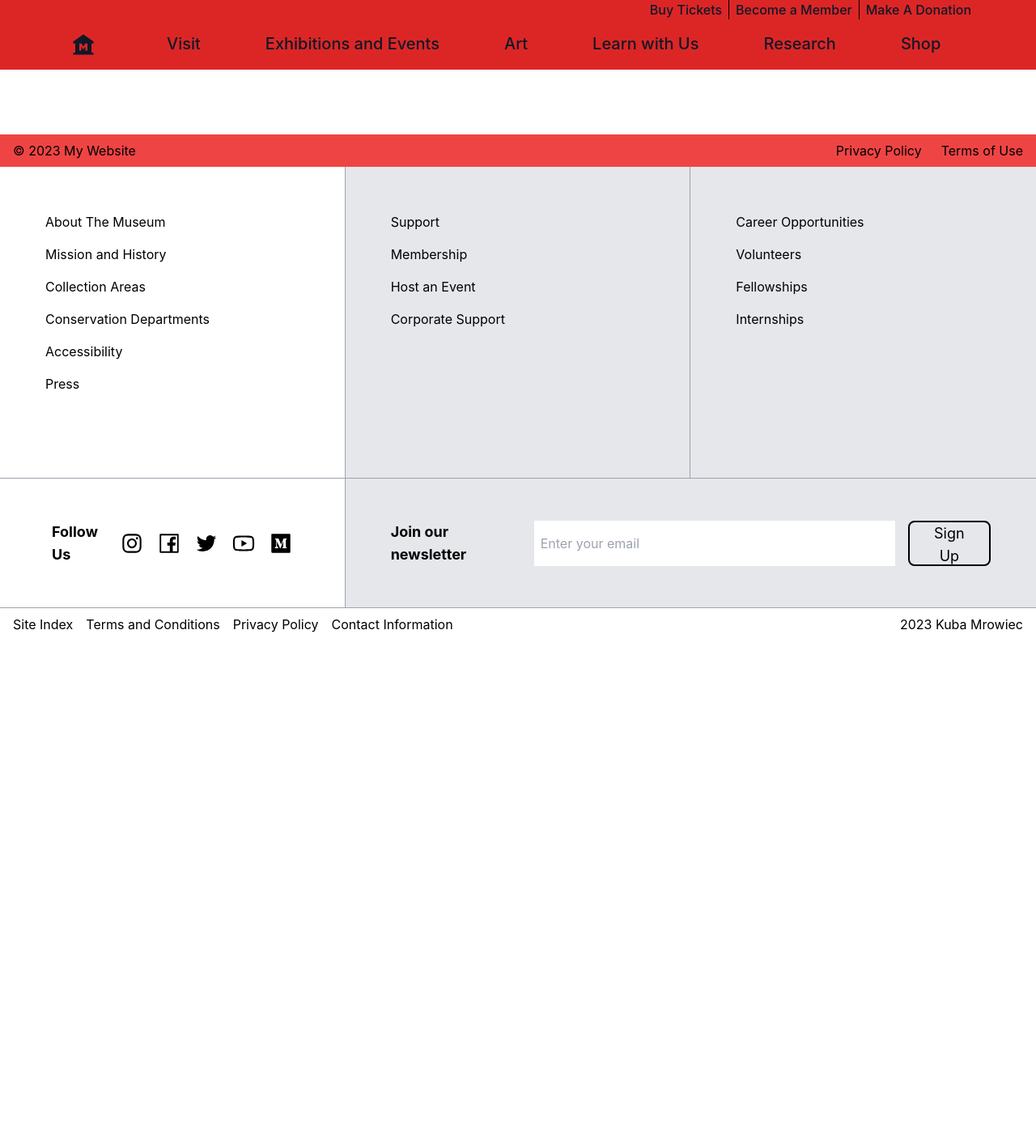
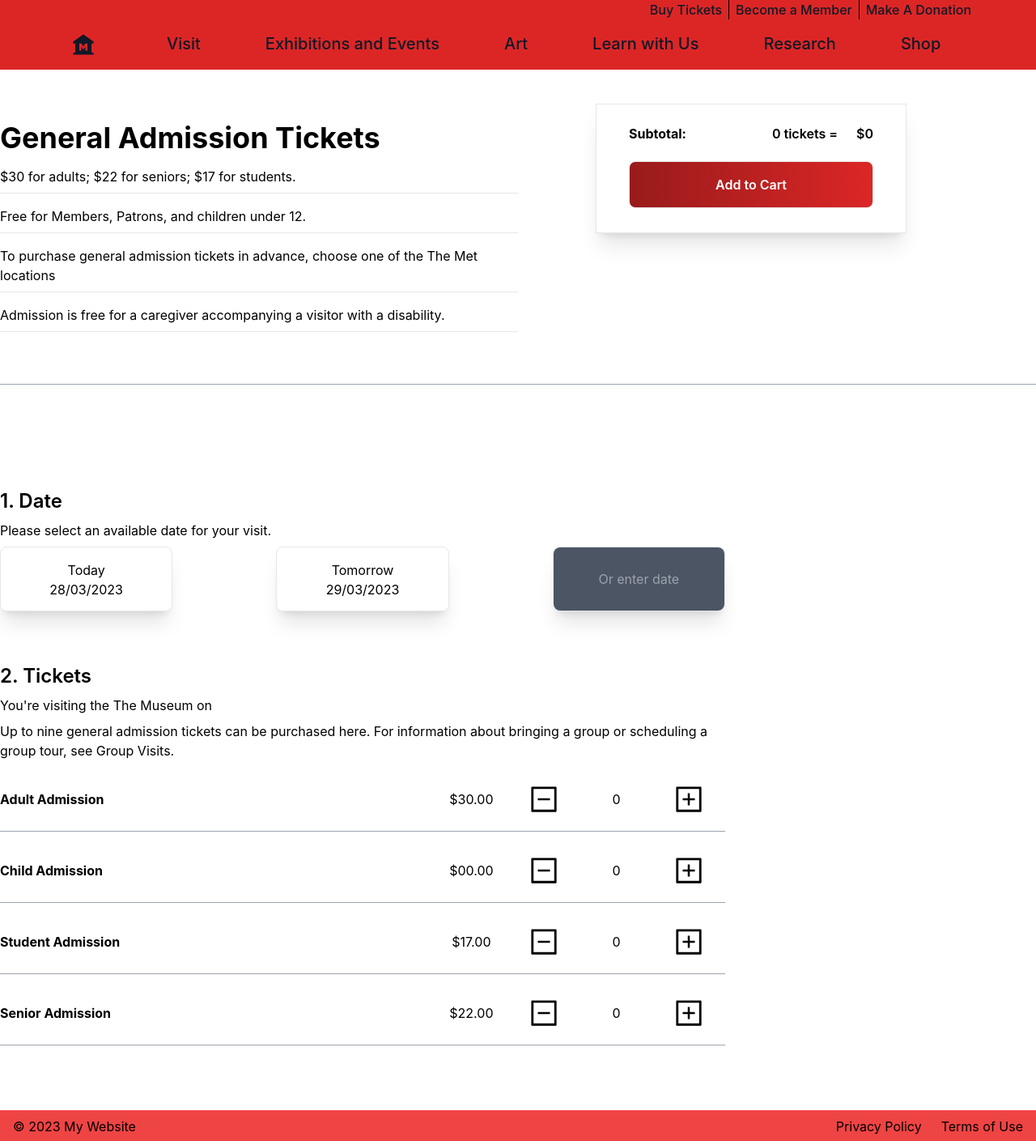
Before and after one commit to Mruveks/museum-website, a React (Vite) app: page /visit/buy-tickets in a window 1280 px wide. Shown: the top 1409 px of the page at 81% size. Before the commit the page ends 800 px from the top, so only its background shows below. Built offline with nearby package versions, Linux system fonts and the light colour scheme.

Commit message:
Updated BuyTickets page

```diff
--- a/package.json
+++ b/package.json
@@ -12,6 +12,7 @@
     "autoprefixer": "^10.4.14",
     "postcss": "^8.4.21",
     "react": "^18.2.0",
+    "react-datepicker": "^4.11.0",
     "react-dom": "^18.2.0",
     "react-icons": "^4.8.0",
     "react-router-dom": "^6.9.0",
--- a/src/App.css
+++ b/src/App.css
@@ -28,3 +28,11 @@
   transform: scaleX(1);
   transform-origin: bottom left;
 }
+
+.react-datepicker-wrapper,
+.react-datepicker__input-container,
+.react-datepicker__input-container input {
+    display: block;
+    width: 100%;
+    height: 100%;
+}
--- a/src/pages/visit/BecomeAMember.jsx
+++ b/src/pages/visit/BecomeAMember.jsx
@@ -9,11 +9,11 @@ const BecomeAMember = () => {
       <article className="h-fit w-full grid grid-cols-2">
         <div className="p-24">
           <header className="text-6xl font-bold">Membership Starts Here</header>
-          <div className="space-y-4 py-10 text-xl">
-            <p>Membership at The Met offers a rich variety of specialized benefits that give you a deeper connection with the art in our galleries. From free admission and guest passes on every visit, to Member Preview Days for new exhibitions and discounts on dining and shopping, it’s all waiting for you as a Member. Choose the level that inspires you below. </p>
-            <p>Every week, Members and their guest(s) are invited to see the newest exhibitions before the Museum opens to the public during Member Morning Hours, Thursdays, from 9 to 10 am.</p>
-            <p>Planning your visit? Your Member card is your ticket! No advance reservations or timed tickets are required. Use the Member entrance at 81st Street and Fifth Avenue. Once inside, present your Membership card and proceed directly to the Museum galleries and enjoy!</p>
-            <p>We've streamlined your admission experience! Members no longer need an advance reservation to ensure Museum entry. Simply show up with your Membership information.</p>
+          <div className="space-y-4 pr-12 py-10 text-xl">
+            <p>As a valued Member, you'll enjoy free admission to exhibits, bring a guest every visit, Member Preview Days, and unbeatable discounts on dining and shopping. Choose a membership level that speaks to your passion and love for the arts.</p>
+            <p>Experience exclusive access to our newest exhibitions before the public with your guest(s) during our Thursday morning Member Hour from 9 to 10 am as a valued Member of The Museum.</p>
+            <p>When planning your visit to The Museum, simply bring your Member card as your ticket to access our galleries. No advanced reservations or timed tickets are necessary. Head to the Member entrance located at 81st Street and Fifth Avenue, and upon arrival, present your Membership card for immediate entry into the Museum galleries. It's that easy to enjoy all that The Museum has to offer as a valued Member.</p>
+            <p>Good news for Members - we've made your admission experience even easier! You no longer need to make an advance reservation to enter the Museum. Simply show up with your Membership information and you'll be granted access. It's that simple!</p>
           </div>
         </div>
         <div>
--- a/src/pages/visit/BuyTickets.jsx
+++ b/src/pages/visit/BuyTickets.jsx
@@ -1,10 +1,229 @@
-import React from 'react'
+import React,{ useState, useEffect } from 'react'
+import DatePicker from 'react-datepicker';
+import 'react-datepicker/dist/react-datepicker.css';
+import { AiOutlineMinusSquare, AiOutlinePlusSquare } from 'react-icons/ai'
 
 const BuyTickets = () => {
+
+  const [selectedDate, setSelectedDate] = useState(0);
+  const [selectedDatePicker, setSelectedDatePicker] = useState(0);
+  const [dateState, setDate] = useState('')
+  const [today, setToday] = useState("")
+  const [tomorrow, setTomorrow] = useState("")
+  const [cart, setCart] = useState(0)
+
+  const [tickets, setTickets] = useState(0)
+  const [ticket1, setTicket1] = useState(0)
+  const [ticket2, setTicket2] = useState(0)
+  const [ticket3, setTicket3] = useState(0)
+  const [ticket4, setTicket4] = useState(0)
+  const [ticketsNumber, setTicketsNumber] = useState(0)
+
+
+  const prices = [
+    { price: 30 },
+    { price: 0 },
+    { price: 17 },
+    { price: 22 }
+  ];
+
+  function handleDateChange(date, num) {
+    setSelectedDate(date);
+    setSelectedDatePicker(null);
+    setDate(num)
+    console.log(selectedDate)
+  }
+  function handleDatePickerChange(date) {
+    setSelectedDate(date);
+    setSelectedDatePicker(date);
+    setDate('3')
+  }
+
+  function AddTicket(ticket) {
+    if (ticket === 1) {
+      const test = prices[0]
+      const number = tickets + test.price
+      setTickets(number)
+      setTicketsNumber(ticketsNumber + 1)
+      setTicket1(ticket1 + 1)
+    } else if (ticket === 2) {
+      const test = prices[1]
+      const number = tickets + test.price
+      setTickets(number)
+      setTicketsNumber(ticketsNumber + 1)
+      setTicket2(ticket2 + 1)
+    } else if (ticket === 3) {
+      const test = prices[2]
+      const number = tickets + test.price
+      setTickets(number)
+      setTicketsNumber(ticketsNumber + 1)
+      setTicket3(ticket3 + 1)
+    } else if (ticket === 4) {
+      const test = prices[3]
+      const number = tickets + test.price
+      setTickets(number)
+      setTicketsNumber(ticketsNumber + 1)
+      setTicket4(ticket4 + 1)
+    }
+  }
+
+  function RemoveTicket(ticket) {
+    if (ticket === 1) {
+      const test = prices[0]
+      const number = tickets - test.price
+      setTickets(number)
+      setTicketsNumber(ticketsNumber - 1)
+      setTicket1(ticket1 - 1)
+    } else if (ticket === 2) {
+      const test = prices[1]
+      const number = tickets - test.price
+      setTickets(number)
+      setTicketsNumber(ticketsNumber - 1)
+      setTicket2(ticket2 - 1)
+    } else if (ticket === 3) {
+      const test = prices[2]
+      const number = tickets - test.price
+      setTickets(number)
+      setTicketsNumber(ticketsNumber - 1)
+      setTicket3(ticket3 - 1)
+    } else if (ticket === 4) {
+      const test = prices[3]
+      const number = tickets - test.price
+      setTickets(number)
+      setTicketsNumber(ticketsNumber - 1)
+      setTicket4(ticket4 - 1)
+    }
+  }
+
+  function getToday() {
+    const today = new Date();
+
+    const dayToday = today.getDate().toString().padStart(2, '0');
+    const day = (today.getDate() + 1).toString().padStart(2, '0');
+    const month = (today.getMonth() + 1).toString().padStart(2, '0');
+    const year = today.getFullYear().toString();
+
+    setToday(`${dayToday}/${month}/${year}`)
+    setTomorrow(`${day}/${month}/${year}`)
+
+    return
+  }
+
+  useEffect(() => {
+    getToday()
+  })
+
+  var next = new Date();
+  next.setDate(next.getDate() + 1)
+
   return (
-    <div>
+    <main>
+      <article>
+        <section className="container py-16 space-y-4">
+          <header className="text-4xl font-bold">General Admission Tickets</header>
+          <p className="w-[40rem] pb-2 border-b border-gray-200">$30 for adults; $22 for seniors; $17 for students.</p>
+          <p className="w-[40rem] pb-2 border-b border-gray-200">Free for Members, Patrons, and children under 12.</p>
+          <p className="w-[40rem] pb-2 border-b border-gray-200">To purchase general admission tickets in advance, choose one of the The Met locations</p>
+          <p className="w-[40rem] pb-2 border-b border-gray-200">Admission is free for a caregiver accompanying a visitor with a disability.</p>
+        </section>
+      </article>
 
-    </div>
+      <aside className="fixed flex flex-col top-[8rem] right-40 bg-white border border-gray-200 shadow-xl h-40 w-96 px-10 py-4">
+        <span className="grid grid-flow-col h-10 items-center w-full">
+          <header className="w-full text-left font-bold">Subtotal:</header>
+          <p className="ml-auto mr-0 space-x-1 text-right font-semibold flex">
+            <p>{ticketsNumber} {ticketsNumber === 1 ? 'ticket' : 'tickets'} =</p>
+            <p className="w-10">${tickets}</p>
+          </p>
+        </span>
+        <button className="my-auto mx-auto border bg-gradient-to-r from-red-800 to-red-600 w-full py-4 px-8 text-white font-semibold rounded-lg">Add to Cart</button>
+      </aside>
+
+      <article className="border-gray-400 border-t space-y-16 pt-32">
+        <section className="container space-y-2 pr-96">
+          <header className="text-2xl font-semibold">1. Date</header>
+          <p>Please select an available date for your visit.</p>
+          <div className="flex flex-row space-x-32 h-20">
+            <button
+              className={`${dateState === '1' ? 'bg-gray-600 text-white hover:bg-gray-800' : 'bg-white text-black hover:bg-gray-100'} w-full border border-gray-200 shadow-xl rounded-lg flex-col items-center py-4`}
+              onClick={e => handleDateChange(new Date(), '1')}
+            >
+              <header>Today</header>
+              <p>{today}</p>
+            </button>
+            <button
+              className={`${dateState === '2' ? 'bg-gray-600 text-white hover:bg-gray-800' : 'bg-white text-black hover:bg-gray-100'} w-full border border-gray-200 shadow-xl rounded-lg flex-col items-center h-20 py-4`}
+              onClick={e => handleDateChange(next, '2')}
+            >
+              <header>Tomorrow</header>
+              <p>{tomorrow}</p>
+            </button>
+            <form className="w-full border border-gray-200 shadow-xl  rounded-lg items-center">
+              <DatePicker
+                selected={selectedDatePicker}
+                onChange={handleDatePickerChange}
+                className={`${dateState != ('1' && '2') ? 'bg-gray-600 text-white hover:bg-gray-800' : 'bg-white text-black hover:bg-gray-100'} rounded-lg text-center`}
+                placeholderText="Or enter date"
+                minDate={new Date()}
+                dateFormat="dd/MM/yyyy"
+              />
+            </form>
+          </div>
+        </section>
+
+        <section className="container space-y-2 pr-96">
+          <header className="text-2xl font-semibold">2. Tickets</header>
+          <div className="flex space-x-1">
+            <p>You're visiting the The Museum on </p>
+            <p>{selectedDate ? selectedDate.toLocaleDateString() : ''}</p>
+          </div>
+          <p>Up to nine general admission tickets can be purchased here. For information about bringing a group or scheduling a group tour, see Group Visits.</p>
+
+          <div className="grid grid-flow-row items-center text-center w-full">
+            <div className="grid grid-cols-[60%_10%_10%_10%_10%] w-full items-center h-20 border-b border-gray-400">
+              <header className="text-left w-full font-bold">Adult Admission</header>
+              <p>$30.00</p>
+              <p className="cursor-pointer" onClick={ticket1 > 0 ? e => RemoveTicket(1) : null}><AiOutlineMinusSquare size={40}/></p>
+              <p>{ticket1}</p>
+              <p className="cursor-pointer" onClick={e => AddTicket(1)}><AiOutlinePlusSquare size={40}/></p>
+            </div>
+          </div>
+
+          <div className="grid grid-flow-row items-center text-center w-full">
+            <div className="grid grid-cols-[60%_10%_10%_10%_10%] w-full items-center h-20 border-b border-gray-400">
+              <header className="text-left w-full font-bold">Child Admission</header>
+              <p>$00.00</p>
+              <p className="cursor-pointer" onClick={ticket2 > 0 ? e => RemoveTicket(2) : null}><AiOutlineMinusSquare size={40}/></p>
+              <p>{ticket2}</p>
+              <p className="cursor-pointer" onClick={e => AddTicket(2)}><AiOutlinePlusSquare size={40}/></p>
+            </div>
+          </div>
+
+          <div className="grid grid-flow-row items-center text-center w-full">
+            <div className="grid grid-cols-[60%_10%_10%_10%_10%] w-full items-center h-20 border-b border-gray-400">
+              <header className="text-left w-full font-bold">Student Admission</header>
+              <p>$17.00</p>
+              <p className="cursor-pointer" onClick={ticket3 > 0 ? e => RemoveTicket(3) : null}><AiOutlineMinusSquare size={40}/></p>
+              <p>{ticket3}</p>
+              <p className="cursor-pointer" onClick={e => AddTicket(3)}><AiOutlinePlusSquare size={40}/></p>
+            </div>
+          </div>
+
+          <div className="grid grid-flow-row items-center text-center w-full">
+            <div className="grid grid-cols-[60%_10%_10%_10%_10%] w-full items-center h-20 border-b border-gray-400">
+              <header className="text-left w-full font-bold">Senior Admission</header>
+              <p>$22.00</p>
+              <p className="cursor-pointer" onClick={ticket4 > 0 ? e => RemoveTicket(4) : null}><AiOutlineMinusSquare size={40}/></p>
+              <p>{ticket4}</p>
+              <p className="cursor-pointer" onClick={e => AddTicket(4)}><AiOutlinePlusSquare size={40}/></p>
+            </div>
+          </div>
+
+        </section>
+
+      </article>
+
+    </main>
   )
 }
 
```
Also changed, not shown: 1 other file (tests, documents, lock files or other folders).
